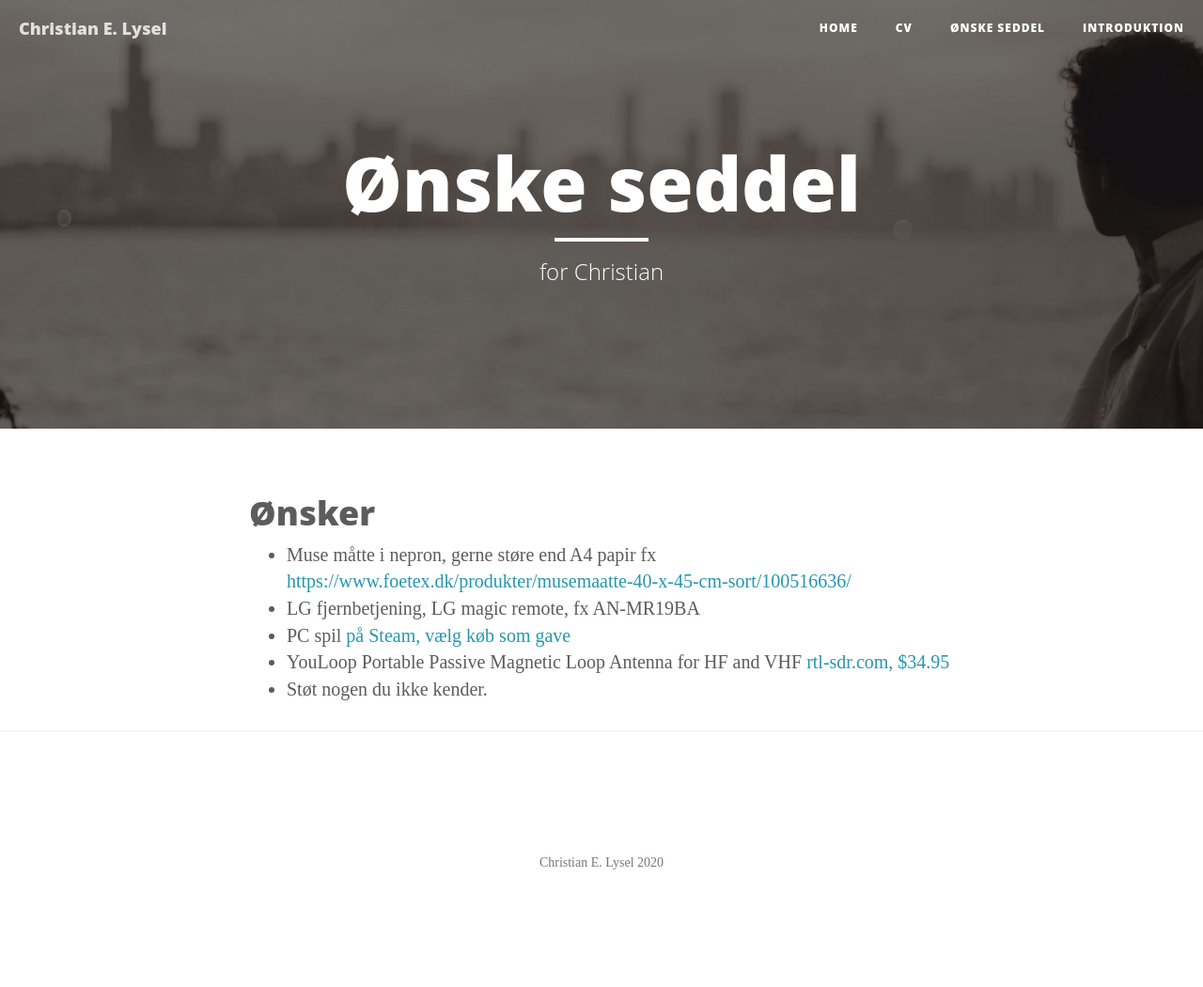
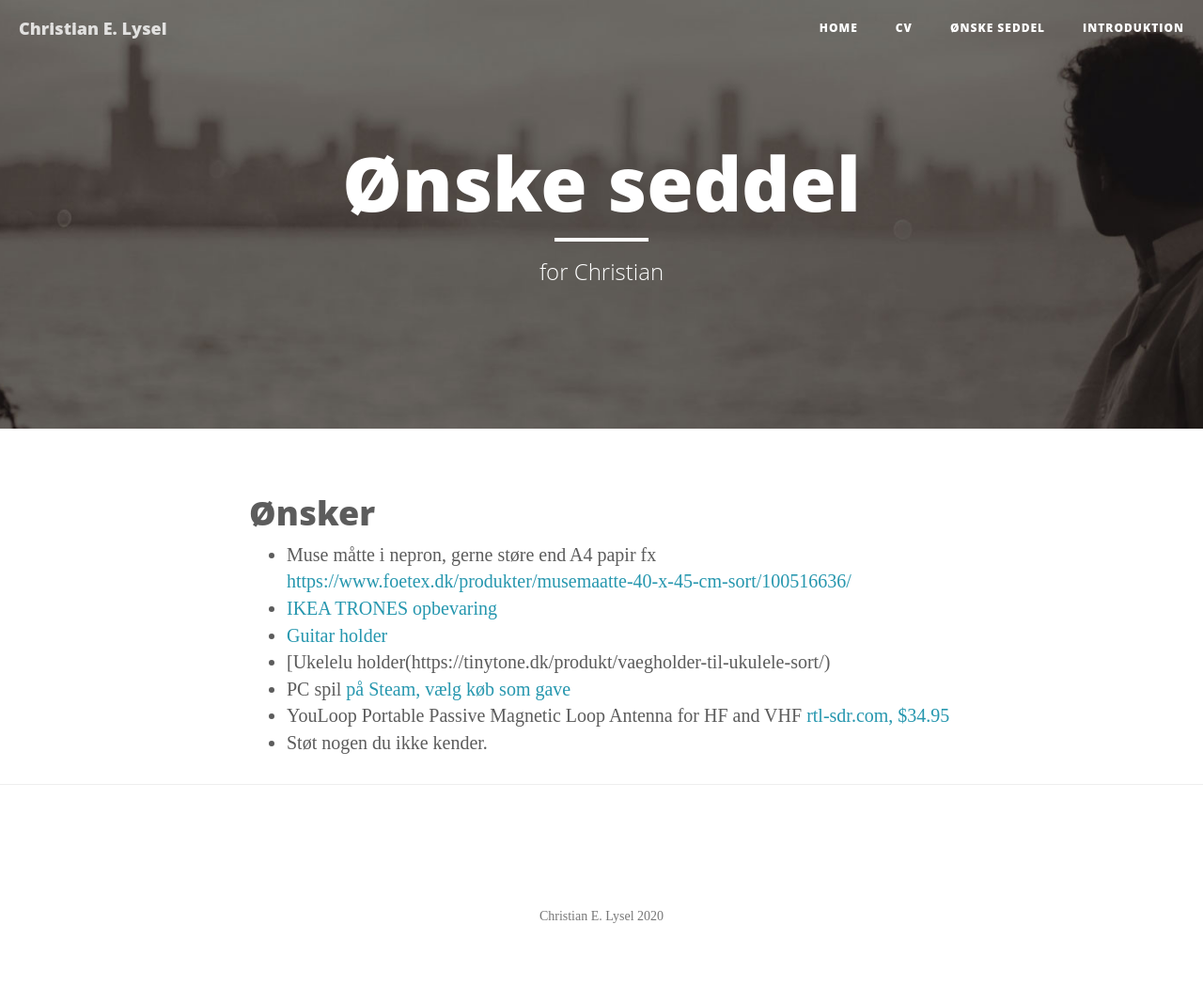
Before and after one commit to clysel/christian.lysel.net, a Jekyll site: the page built from gave.markdown, in a window 1280 px wide. Shown: the whole page at 94% size. Built offline with Jekyll 4.4.1, drawn with Linux system fonts in a browser that asks for light colours; before the commit the page ends 993 px from its top, so only the background shows below that.

Commit message:
Update gave.markdown

```diff
--- a/gave.markdown
+++ b/gave.markdown
@@ -7,7 +7,9 @@ header-img: "img/about-bg.jpg"
 # Ønsker
 
 * Muse måtte i nepron, gerne støre end A4 papir fx [https://www.foetex.dk/produkter/musemaatte-40-x-45-cm-sort/100516636/](føtex)
-* LG fjernbetjening, LG magic remote, fx AN-MR19BA
+* [IKEA TRONES opbevaring](https://www.ikea.com/dk/da/p/trones-skoskab-opbevaring-hvid-00397307/)
+* [Guitar holder](https://tinytone.dk/produkt/guitarholder-til-vaeg-ogh-1/)
+* [Ukelelu holder(https://tinytone.dk/produkt/vaegholder-til-ukulele-sort/)
 * PC spil [på Steam, vælg køb som gave](https://store.steampowered.com/wishlist/profiles/76561197993716838/#sort=order)
 * YouLoop Portable Passive Magnetic Loop Antenna for HF and VHF [rtl-sdr.com, $34.95](https://www.rtl-sdr.com/buy-rtl-sdr-dvb-t-dongles/?add-to-cart=41564)
 * Støt nogen du ikke kender.
```
